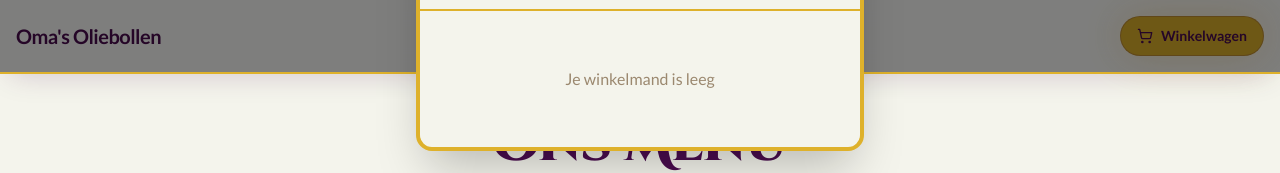
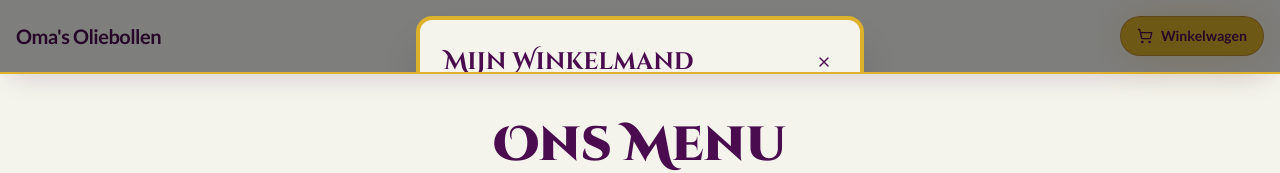
Before and after one commit to bjorn0811/peterpaul, a React (Vite) app: page /menu in a window 1280 px wide. Both pictures are taken after a click on the button "Winkelwagen". Shown: the top 173 px of the page. Built offline with nearby package versions, Linux system fonts and the light colour scheme; the HTML template or start-up script is replaced by a standard one.

Commit message:
Center cart popout

```diff
--- a/src/components/CartPopover.tsx
+++ b/src/components/CartPopover.tsx
@@ -29,8 +29,8 @@ export const CartPopover = ({
   };
 
   return (
-    <div className="fixed inset-0 bg-black/50 z-50 flex items-center justify-center p-4">
-      <div className="bg-background rounded-2xl shadow-2xl w-full max-w-md border-4 border-accent">
+    <div className="fixed inset-0 bg-black/50 z-50 flex items-center justify-center p-4 overflow-auto">
+      <div className="bg-background rounded-2xl shadow-2xl w-full max-w-md border-4 border-accent my-auto">
         {/* Header */}
         <div className="p-6 border-b-2 border-accent flex justify-between items-center">
           <h3 className="text-2xl font-bold text-primary">Mijn Winkelmand</h3>
```
